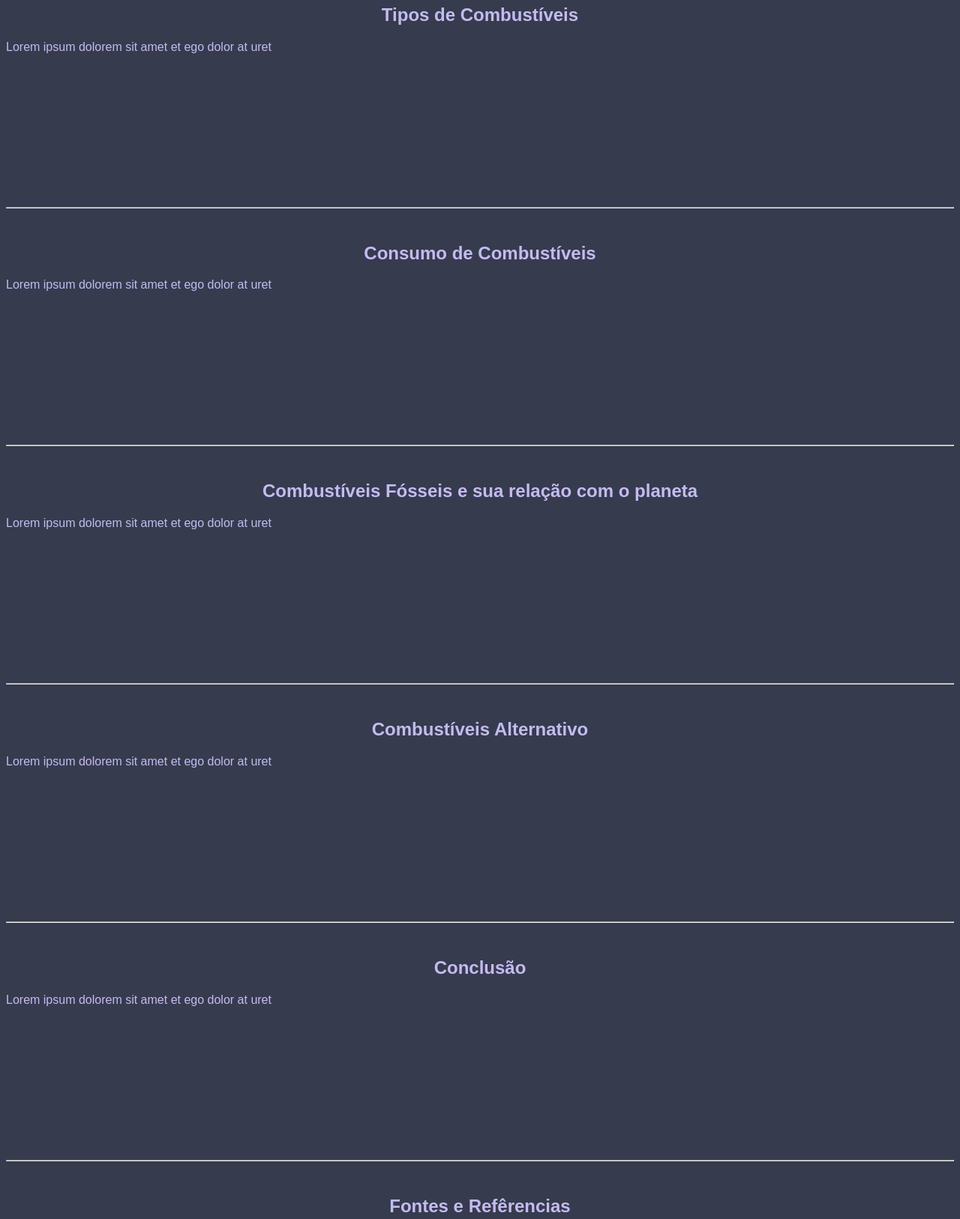
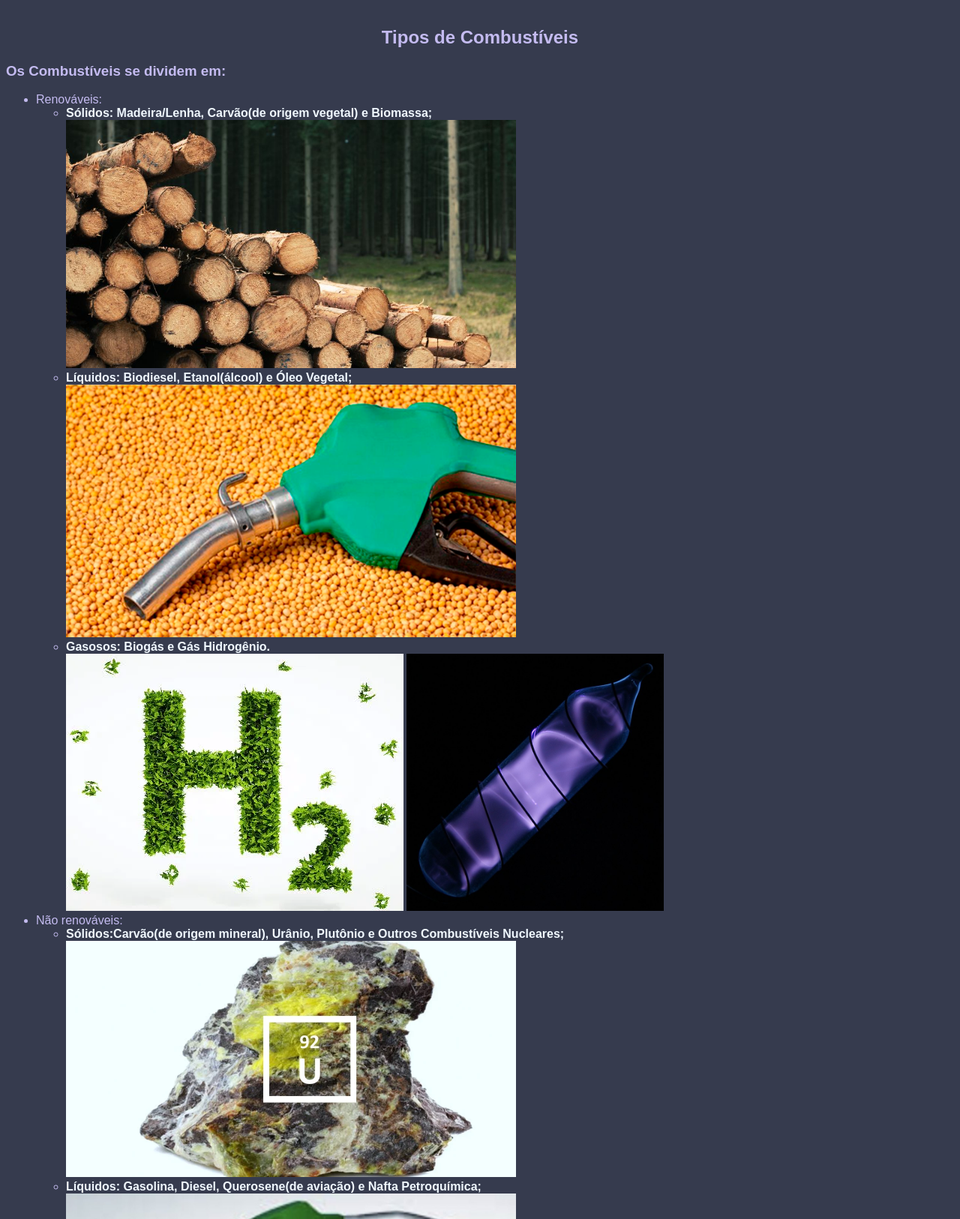
Before and after one commit to AlessandraVichiato/quimicatq1, a plain HTML site: page index.html in a window 1280 px wide. Shown: the part 320-1946 px from the top of the page at 75% size. Drawn offline with Linux system fonts and the light colour scheme.

Commit message:
Adiciona imagens e melhora o design do site.

```diff
--- a/css/styles.css
+++ b/css/styles.css
@@ -1,6 +1,6 @@
 body {
   background: #363b4e;
-  font-family: sans-serif;
+  font-family: "Montserrat", sans-serif;
 }
 h1 {
   text-align: center;
@@ -12,10 +12,25 @@ h2 {
 }
 a {
   color: #927fbf;
+  font-size: 20px;
 }
 a:visited {
   color: #c4bbf0;
+  font-size: 20px;
 }
 p {
   color: #c4bbf0;
 }
+h3 {
+  color: #c4bbf0;
+}
+ul {
+  color: #c4bbf0;
+  font-size: 16px;
+}
+b {
+  color: aliceblue;
+}
+hr {
+  border-color: #927fbf;
+}
--- a/index.html
+++ b/index.html
@@ -19,41 +19,66 @@
     <br>
     <div>
         <h2 id="tipos">Tipos de Combustíveis</h2>
-        <p>Lorem ipsum dolorem sit amet et ego dolor at uret<br><br><br><br><br><br><br><br><br><br></p>
+        <h3>Os Combustíveis se dividem em: </h3>
+        <ul>
+            <li>Renováveis:</li>
+            <ul>
+                <li><b>Sólidos: Madeira/Lenha, Carvão(de origem vegetal) e Biomassa;</b></li>
+                <img src="assets/lenha.jpg" width="600px">
+                <li><b>Líquidos: Biodiesel, Etanol(álcool) e Óleo Vegetal;</b></li>
+                <img src="assets/oleovegetal.png" width="600px">
+                <li><b>Gasosos: Biogás e Gás Hidrogênio.</b></li>
+                <img src="assets/hidrogen.webp">
+                <img src="assets/Hydrogenglow.jpg" width="343px">
+            </ul>
+            <li>Não renováveis:</li>
+            <ul>
+                <li><b>Sólidos:Carvão(de origem mineral), Urânio, Plutônio e Outros Combustíveis Nucleares;</b></li>
+                <img src="assets/cmept.webp" width="600px">
+                <li><b>Líquidos: Gasolina, Diesel, Querosene(de aviação) e Nafta Petroquímica;</b></li>
+                <img src="assets/gasosa.jpeg" width="600px">
+                <li><b>Gasosos: GLP(Gás Liquifeito do petróleo/Gás de cozinha), Gás Natural e GNV(Gás Natural Veicular).</b></li>
+                <img src="assets/gpl.jpg" width="600px">
+            </ul>
+        </ul>
     </div>
     <br>
     <hr>
     <br>
     <div>
         <h2 id="consumo">Consumo de Combustíveis</h2>
-        <p>Lorem ipsum dolorem sit amet et ego dolor at uret<br><br><br><br><br><br><br><br><br><br></p>
+        <h3>O consumo de combustíveis se dá pela sua capacidade de gerar energia através da combustão ou de reações como fissão, sendo assim uma fonte de combustível
+            é utilizada por; usinas para gerar eletricidade como é o caso das usinas termoelétricas que comumente usam carvão mineral ou
+            as usinas nucleares que utilizam Urânio ou outros combustíveis nucleares; ou por automóveis que queimam gasolina, etanol ou diesel
+            para assim conseguirem se movimentar.
+        </h3>
     </div>
     <br>
     <hr>
     <br>
     <div>
         <h2 id="cfp">Combustíveis Fósseis e sua relação com o planeta</h2>
-        <p>Lorem ipsum dolorem sit amet et ego dolor at uret<br><br><br><br><br><br><br><br><br><br></p>
+
     </div>
     <br>
     <hr>
     <br>
     <div>
-        <h2 id="cas">Combustíveis Alternativo</h2>
-        <p>Lorem ipsum dolorem sit amet et ego dolor at uret<br><br><br><br><br><br><br><br><br><br></p>
+        <h2 id="cas">Combustíveis Alternativos</h2>
+
     </div>
     <br>
     <hr>
     <br>
     <div>
         <h2 id="concl">Conclusão</h2>
-        <p>Lorem ipsum dolorem sit amet et ego dolor at uret<br><br><br><br><br><br><br><br><br><br></p>
+
     </div>
     <br>
     <hr>
     <br>
     <div>
         <h2 id="fontes">Fontes e Refêrencias</h2>
-        <p></p>
+        <h3>Brasil Escola: <a href="https://brasilescola.uol.com.br/quimica/combustivel.htm#:~:text=sólidos%3A%20carvão%20mineral%2C%20urânio%20e,gás%20natural%20veicular%20(GNV).">Link direto</a></h3>
     </div>
 </body>
```
Also changed, not shown: assets/Hydrogenglow.jpg (added), assets/automotivo.jpg (added), assets/cmept.webp (added), assets/gasosa.jpeg (added), assets/gpl.jpg (added), assets/hidrogen.webp (added), assets/lenha.jpg (added), assets/oleovegetal.png (added).
